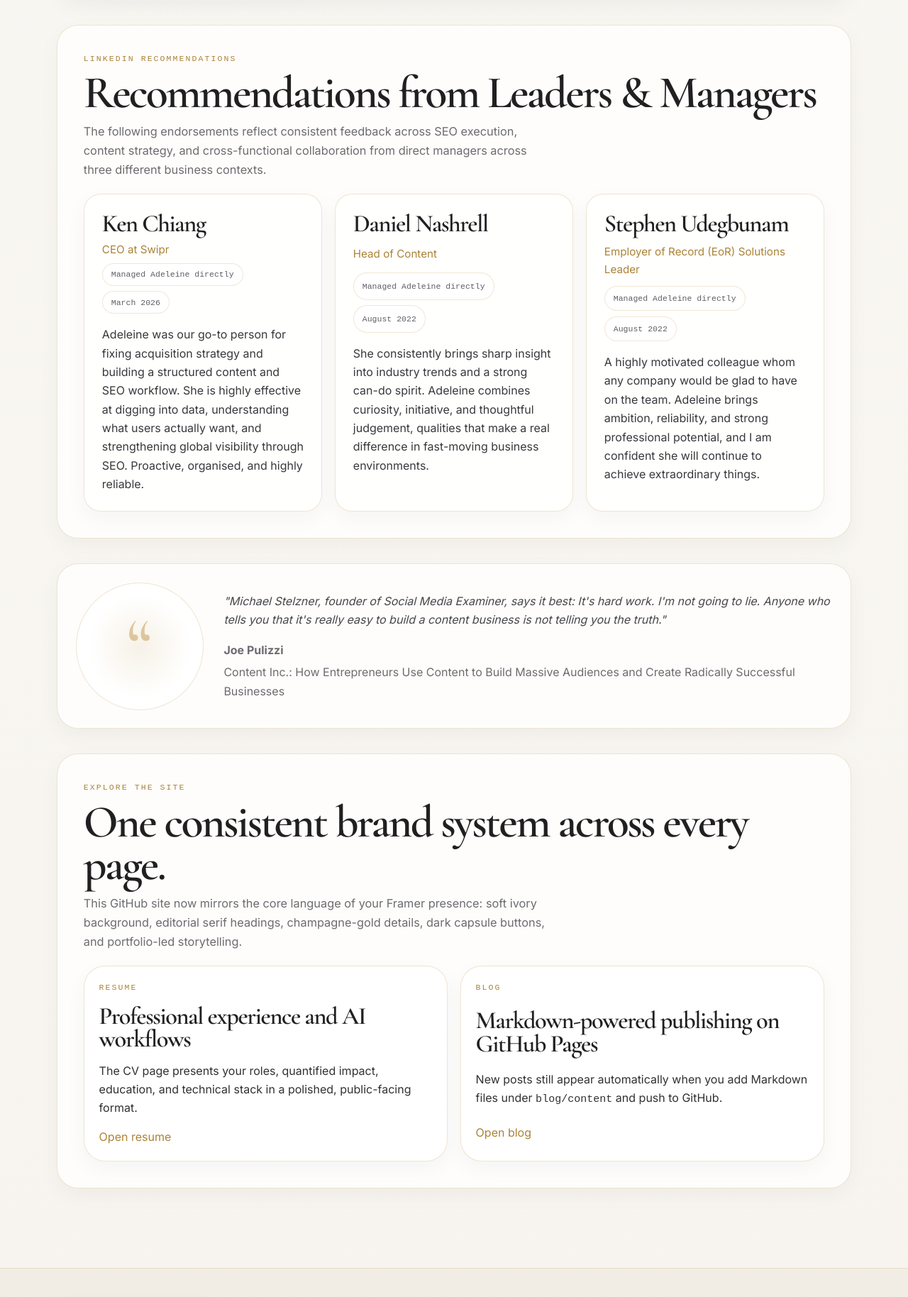
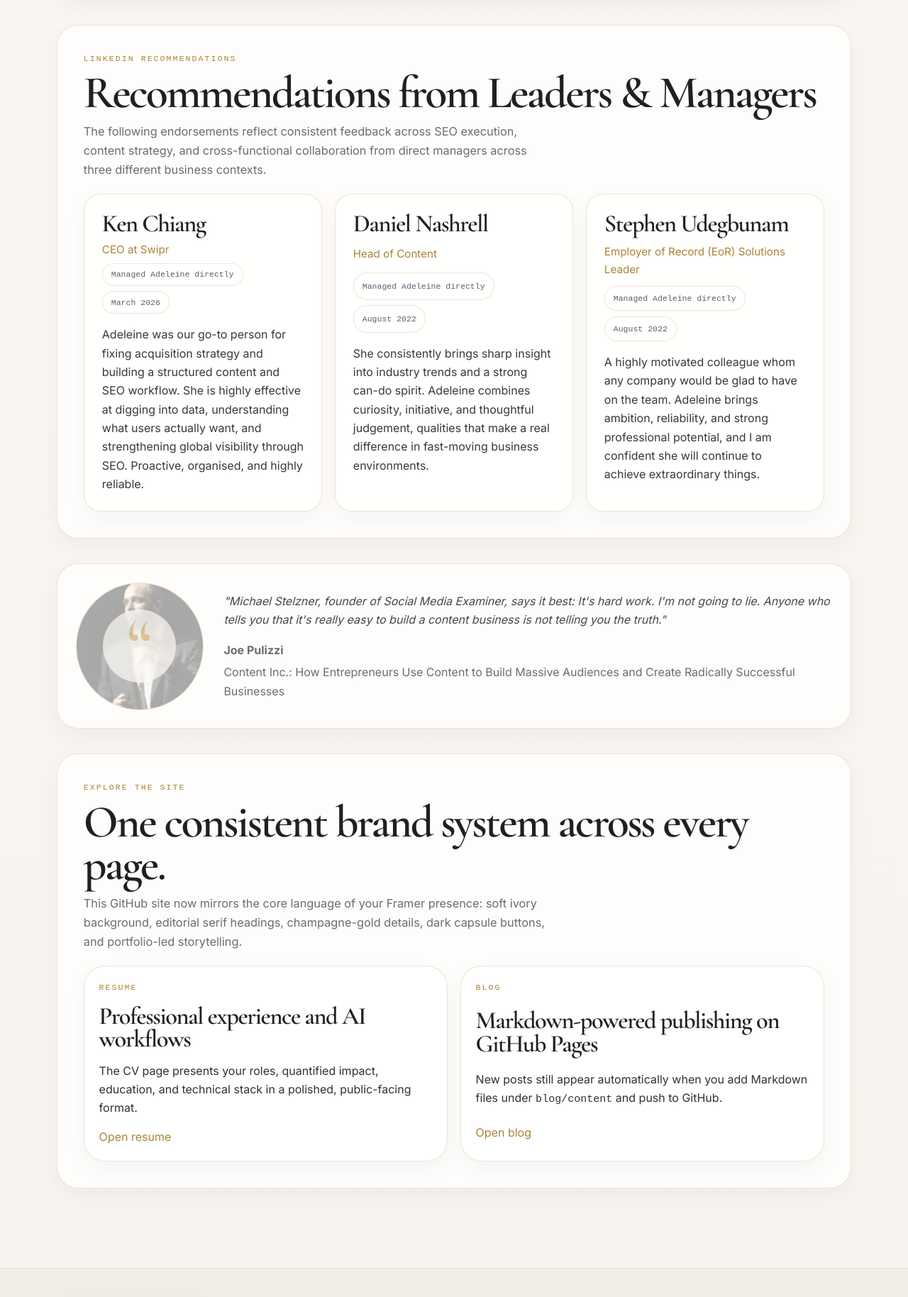
Before and after one commit to Adeleine1217/adeleine1217.github.io, a Jekyll site: the page built from index.html, in a window 1280 px wide. Shown: the part 1571-3399 px from the top of the page at 71% size. Built offline with Jekyll 4.4.1, drawn with Linux system fonts in a browser that asks for light colours; some web fonts are replaced.

Commit message:
Updated css/jv effect for Recommendations & Joe Pulizzi quote

```diff
--- a/assets/css/site.css
+++ b/assets/css/site.css
@@ -513,8 +513,21 @@
 
   .stat-card,
   .recommendation-card,
-  .home-js-ready .stat-card.is-active {
+  .home-js-ready .stat-card.is-active,
+  .home-js-ready .recommendation-grid.is-spotlight-active .recommendation-card.is-focused,
+  .quote-panel,
+  .quote-mark img,
+  .quote-copy {
     transform: none;
+  }
+
+  .home-js-ready .recommendation-grid.is-spotlight-active .recommendation-card,
+  .home-js-ready .quote-reveal-target,
+  .home-js-ready .quote-reveal-target .quote-mark img,
+  .home-js-ready .quote-reveal-target .quote-copy {
+    opacity: 1;
+    filter: none;
+    transition: none;
   }
 }
 
@@ -536,19 +549,41 @@
   color: #38383d;
 }
 
+.home-js-ready .recommendation-grid.is-spotlight-active .recommendation-card {
+  opacity: 0.56;
+  filter: saturate(0.86);
+}
+
+.home-js-ready .recommendation-grid.is-spotlight-active .recommendation-card.is-focused {
+  opacity: 1;
+  filter: saturate(1);
+  border-color: rgba(77, 86, 196, 0.28);
+  box-shadow: 0 22px 54px rgba(31, 26, 18, 0.1), var(--shadow-soft);
+  transform: translateY(calc(var(--home-reveal-y) - 6px)) rotateX(var(--home-tilt-x)) rotateY(var(--home-tilt-y)) scale(1.01);
+}
+
 .quote-panel {
+  --quote-reveal-y: 0px;
   display: grid;
   grid-template-columns: 180px minmax(0, 1fr);
   gap: 1.8rem;
   padding: 1.6rem;
   align-items: center;
+  overflow: hidden;
+  transform: translateY(var(--quote-reveal-y));
+  transition: opacity 0.7s ease, transform 0.7s ease, border-color 0.35s ease, box-shadow 0.35s ease;
 }
 
 .quote-mark {
   display: flex;
   align-items: center;
   justify-content: center;
+  position: relative;
+  width: 100%;
+  max-width: 180px;
+  justify-self: center;
   min-height: 180px;
+  aspect-ratio: 1 / 1;
   border-radius: 50%;
   border: 1px solid var(--line);
   background: radial-gradient(circle at center, rgba(197, 160, 89, 0.12), rgba(255, 255, 255, 0.92) 58%);
@@ -556,6 +591,32 @@
   font-size: 7rem;
   color: rgba(197, 160, 89, 0.55);
   line-height: 1;
+  overflow: hidden;
+}
+
+.quote-mark img {
+  position: absolute;
+  inset: 0;
+  width: 100%;
+  height: 100%;
+  object-fit: cover;
+  opacity: 0.34;
+  filter: sepia(0.16) saturate(0.82) contrast(0.96);
+  transform: scale(1.08);
+  transition: opacity 0.7s ease, transform 0.7s ease;
+}
+
+.quote-mark span {
+  position: relative;
+  z-index: 1;
+  display: inline-flex;
+  align-items: center;
+  justify-content: center;
+  width: 58%;
+  height: 58%;
+  border-radius: 50%;
+  background: rgba(255, 253, 250, 0.66);
+  backdrop-filter: blur(2px);
 }
 
 .quote-copy {
@@ -563,6 +624,7 @@
   gap: 1rem;
   color: #47474b;
   font-style: italic;
+  transition: opacity 0.7s ease 120ms, transform 0.7s ease 120ms;
 }
 
 .quote-author {
@@ -570,6 +632,60 @@
   gap: 0.35rem;
   color: var(--muted);
   font-style: normal;
+}
+
+.home-js-ready .quote-reveal-target {
+  --quote-reveal-y: 20px;
+  opacity: 0;
+}
+
+.home-js-ready .quote-reveal-target .quote-mark img {
+  opacity: 0;
+  transform: scale(1.16);
+}
+
+.home-js-ready .quote-reveal-target .quote-copy {
+  opacity: 0;
+  transform: translateX(18px);
+}
+
+.home-js-ready .quote-reveal-target.is-visible {
+  --quote-reveal-y: 0px;
+  opacity: 1;
+}
+
+.home-js-ready .quote-reveal-target.is-visible .quote-mark img {
+  opacity: 0.34;
+  transform: scale(1.08);
+}
+
+.home-js-ready .quote-reveal-target.is-visible .quote-copy {
+  opacity: 1;
+  transform: translateX(0);
+}
+
+.home-js-ready .quote-panel.is-visible:hover {
+  border-color: rgba(197, 160, 89, 0.42);
+  box-shadow: 0 18px 52px rgba(31, 26, 18, 0.08);
+}
+
+@media (prefers-reduced-motion: reduce) {
+  .home-js-ready .quote-reveal-target,
+  .home-js-ready .quote-reveal-target.is-visible,
+  .home-js-ready .quote-reveal-target .quote-copy,
+  .home-js-ready .quote-reveal-target.is-visible .quote-copy {
+    --quote-reveal-y: 0px;
+    opacity: 1;
+    transform: none;
+    transition: none;
+  }
+
+  .home-js-ready .quote-reveal-target .quote-mark img,
+  .home-js-ready .quote-reveal-target.is-visible .quote-mark img {
+    opacity: 0.34;
+    transform: scale(1.08);
+    transition: none;
+  }
 }
 
 .pill-row,
--- a/assets/js/home-animations.js
+++ b/assets/js/home-animations.js
@@ -2,8 +2,9 @@
   const reduceMotion = window.matchMedia("(prefers-reduced-motion: reduce)").matches;
   const statsGrid = document.querySelector(".stats-grid");
   const recommendationGrid = document.querySelector(".recommendation-grid");
+  const quotePanel = document.querySelector(".quote-panel");
 
-  if (!statsGrid && !recommendationGrid) {
+  if (!statsGrid && !recommendationGrid && !quotePanel) {
     return;
   }
 
@@ -12,6 +13,10 @@
   const revealTargets = [
     ...document.querySelectorAll(".stats-grid .stat-card, .recommendation-grid .recommendation-card"),
   ];
+
+  if (quotePanel) {
+    quotePanel.classList.add("quote-reveal-target");
+  }
 
   revealTargets.forEach((target, index) => {
     target.classList.add("home-reveal-target");
@@ -29,6 +34,9 @@
 
   if (reduceMotion) {
     revealTargets.forEach((target) => target.classList.add("is-visible"));
+    if (quotePanel) {
+      quotePanel.classList.add("is-visible");
+    }
     return;
   }
 
@@ -45,6 +53,10 @@
   );
 
   revealTargets.forEach((target) => revealObserver.observe(target));
+
+  if (quotePanel) {
+    revealObserver.observe(quotePanel);
+  }
 
   const tiltTargets = [
     ...document.querySelectorAll(".stats-grid .stat-card, .recommendation-grid .recommendation-card"),
@@ -64,6 +76,26 @@
       target.style.removeProperty("--home-tilt-y");
     });
   });
+
+  if (recommendationGrid) {
+    const recommendationCards = [
+      ...recommendationGrid.querySelectorAll(".recommendation-card"),
+    ];
+
+    recommendationCards.forEach((card) => {
+      card.addEventListener("pointerenter", () => {
+        recommendationGrid.classList.add("is-spotlight-active");
+        recommendationCards.forEach((item) => {
+          item.classList.toggle("is-focused", item === card);
+        });
+      });
+    });
+
+    recommendationGrid.addEventListener("pointerleave", () => {
+      recommendationGrid.classList.remove("is-spotlight-active");
+      recommendationCards.forEach((item) => item.classList.remove("is-focused"));
+    });
+  }
 
   if (!statsGrid) {
     return;
--- a/fr/index.html
+++ b/fr/index.html
@@ -110,7 +110,8 @@
 
 <section class="quote-panel">
   <div class="quote-mark" aria-hidden="true">
-    “
+    <img src="/assets/images/joe%20pulizzi%20content%20inc.png" alt="">
+    <span>“</span>
   </div>
   <div class="quote-copy">
     <p>"Michael Stelzner, fondateur de Social Media Examiner, le dit tres bien : c'est un vrai travail. Quiconque affirme qu'il est tres facile de construire un business de contenu ne dit pas la verite."</p>
--- a/index.html
+++ b/index.html
@@ -110,7 +110,8 @@
 
 <section class="quote-panel">
   <div class="quote-mark" aria-hidden="true">
-    “
+    <img src="/assets/images/joe%20pulizzi%20content%20inc.png" alt="">
+    <span>“</span>
   </div>
   <div class="quote-copy">
     <p>"Michael Stelzner, founder of Social Media Examiner, says it best: It's hard work. I'm not going to lie. Anyone who tells you that it's really easy to build a content business is not telling you the truth."</p>
```
